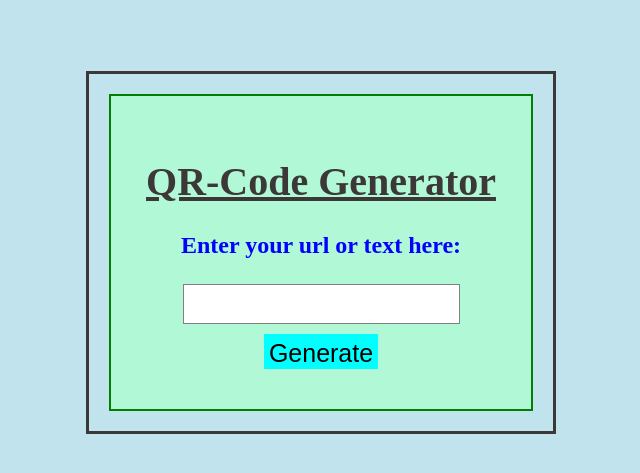
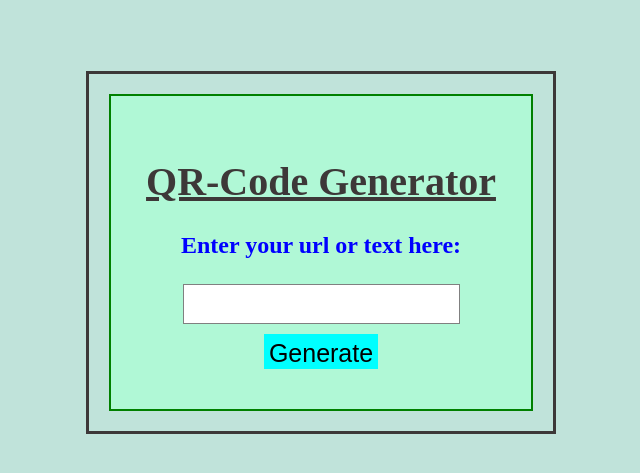
Before and after one commit to manorama-21/QR-Generator, a Node server app: page / in a window 1280 px wide. Shown: the top 473 px of the page, without its empty margins (319-959 px from the left). Run offline with Node 20, Linux system fonts and the light colour scheme.

Commit message:
Update main.css

```diff
--- a/public/styles/main.css
+++ b/public/styles/main.css
@@ -1,6 +1,6 @@
 body {
   color: rgb(61, 56, 56);
-  background-color: rgb(192, 227, 238);
+  background-color: rgb(192, 227, 218);
 
   display: flex;
   justify-content: center;
```
